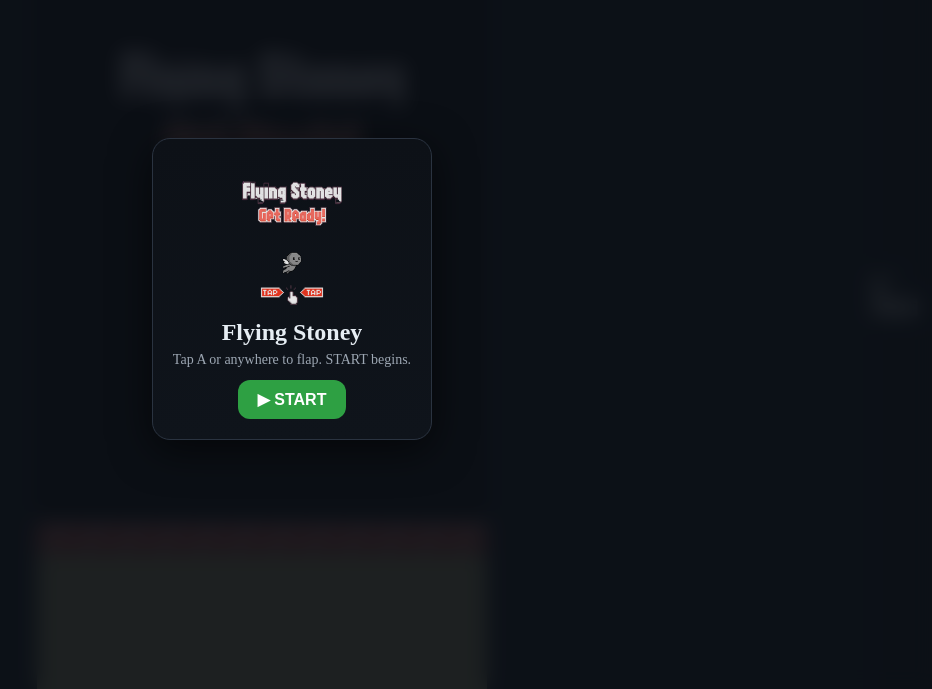
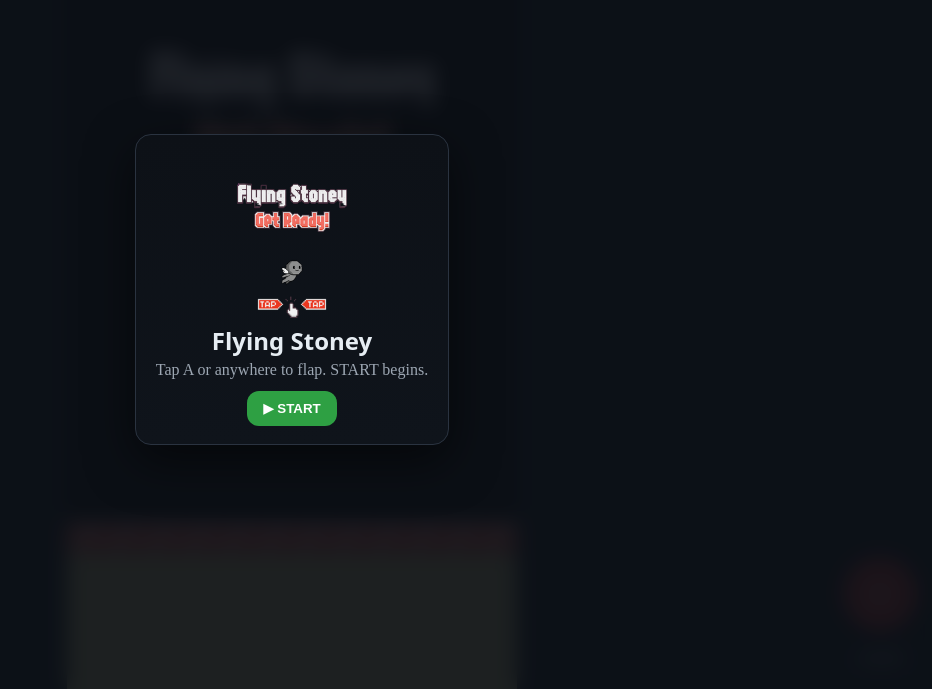
Before and after one commit to uwumasud/Flappy-Redstone, a website with bundled scripts: page index.html in a window 1280 px wide. Shown: the part 111-800 px from the top of the page, without its empty margins (348-1280 px from the left). Built offline with nearby package versions, Linux system fonts and the light colour scheme.

Commit message:
Update style.css

```diff
--- a/style.css
+++ b/style.css
@@ -1,56 +1,40 @@
+/* Fullscreen canvas, no scroll */
 *{box-sizing:border-box;margin:0;padding:0}
-html,body{
-  width:100%;height:100%;
-  overflow:hidden;
-  background:#0d1117;
-  display:flex;
-  justify-content:center;
-  align-items:center;
+html,body{width:100%;height:100%;overflow:hidden;background:#0d1117}
+#game{width:100vw;height:100vh;display:block;background:#141a22;object-fit:contain}
+
+/* Splash */
+.splash{position:fixed;inset:0;display:flex;justify-content:center;align-items:center;
+  background:rgba(13,17,23,.92);backdrop-filter:blur(10px);z-index:10;transition:opacity .2s}
+.splash .card{background:linear-gradient(180deg,#0d1117 0%,#0f141b 100%);border:1px solid #2a3340;
+  border-radius:16px;padding:18px 20px;text-align:center;box-shadow:0 16px 48px rgba(0,0,0,.55)}
+.hero{width:110px;opacity:.95;margin:6px auto 10px;display:block}
+h1{color:#e6edf3;font:700 24px/1.1 system-ui,Segoe UI,Roboto,Arial}
+.splash p{color:#9da7b3;margin:6px 0 12px}
+.cta{padding:10px 16px;border:0;border-radius:12px;background:#2ea043;color:#fff;font-weight:700;cursor:pointer}
+
+/* Retro controller overlay */
+.ctrl{position:fixed;left:0;right:0;bottom:0;display:flex;justify-content:space-between;
+  align-items:flex-end;padding:14px;pointer-events:auto;gap:16px}
+.dpad{position:relative;width:120px;height:120px;background:#0f141b;border:1px solid #2a3340;
+  border-radius:16px;box-shadow:inset 0 6px 14px rgba(0,0,0,.35)}
+.pad{position:absolute;width:36px;height:36px;border-radius:8px;border:1px solid #2a3340;
+  background:#1a2330;color:#e6edf3}
+.pad.up{top:8px;left:50%;transform:translateX(-50%)}
+.pad.down{bottom:8px;left:50%;transform:translateX(-50%)}
+.pad.left{left:8px;top:50%;transform:translateY(-50%)}
+.pad.right{right:8px;top:50%;transform:translateY(-50%)}
+
+.buttons{display:flex;flex-direction:column;align-items:flex-end;gap:10px;margin-left:auto}
+.btnA{width:76px;height:76px;border-radius:50%;border:1px solid #2a3340;background:#d13a3a;
+  color:#fff;font-weight:900;font-size:22px;box-shadow:0 8px 20px rgba(0,0,0,.45)}
+.btnA:active{transform:translateY(1px)}
+.btnStart{padding:8px 14px;border-radius:14px;border:1px solid #2a3340;background:#161b22;
+  color:#e6edf3;font-weight:700}
+.btnStart:active{transform:translateY(1px)}
+
+@media (max-width:400px){
+  .dpad{width:100px;height:100px}
+  .pad{width:30px;height:30px}
+  .btnA{width:66px;height:66px}
 }
-#game{
-  width:100vw;
-  height:100vh;
-  object-fit:contain;
-  display:block;
-  background:#141a22;
-}
-
-/* Splash overlay */
-.splash{
-  position:fixed;
-  inset:0;
-  display:flex;
-  justify-content:center;
-  align-items:center;
-  background:rgba(13,17,23,.92);
-  backdrop-filter:blur(10px);
-  z-index:10;
-  transition:opacity .25s;
-}
-.card{
-  background:linear-gradient(180deg,#0d1117 0%,#0f141b 100%);
-  border:1px solid #2a3340;
-  border-radius:18px;
-  padding:20px;
-  text-align:center;
-  box-shadow:0 10px 40px rgba(0,0,0,.6);
-}
-.hero{
-  width:100px;
-  margin-bottom:10px;
-  opacity:.9;
-}
-h1{color:#e6edf3;font-size:24px;margin-bottom:6px;}
-p{color:#9da7b3;font-size:14px;margin-bottom:12px;}
-.cta{
-  padding:10px 20px;
-  font-size:16px;
-  font-weight:700;
-  color:#fff;
-  background:#2ea043;
-  border:none;
-  border-radius:12px;
-  cursor:pointer;
-}
-.cta:hover{background:#3fb94f}
-a{color:#58a6ff;text-decoration:none;}
```
